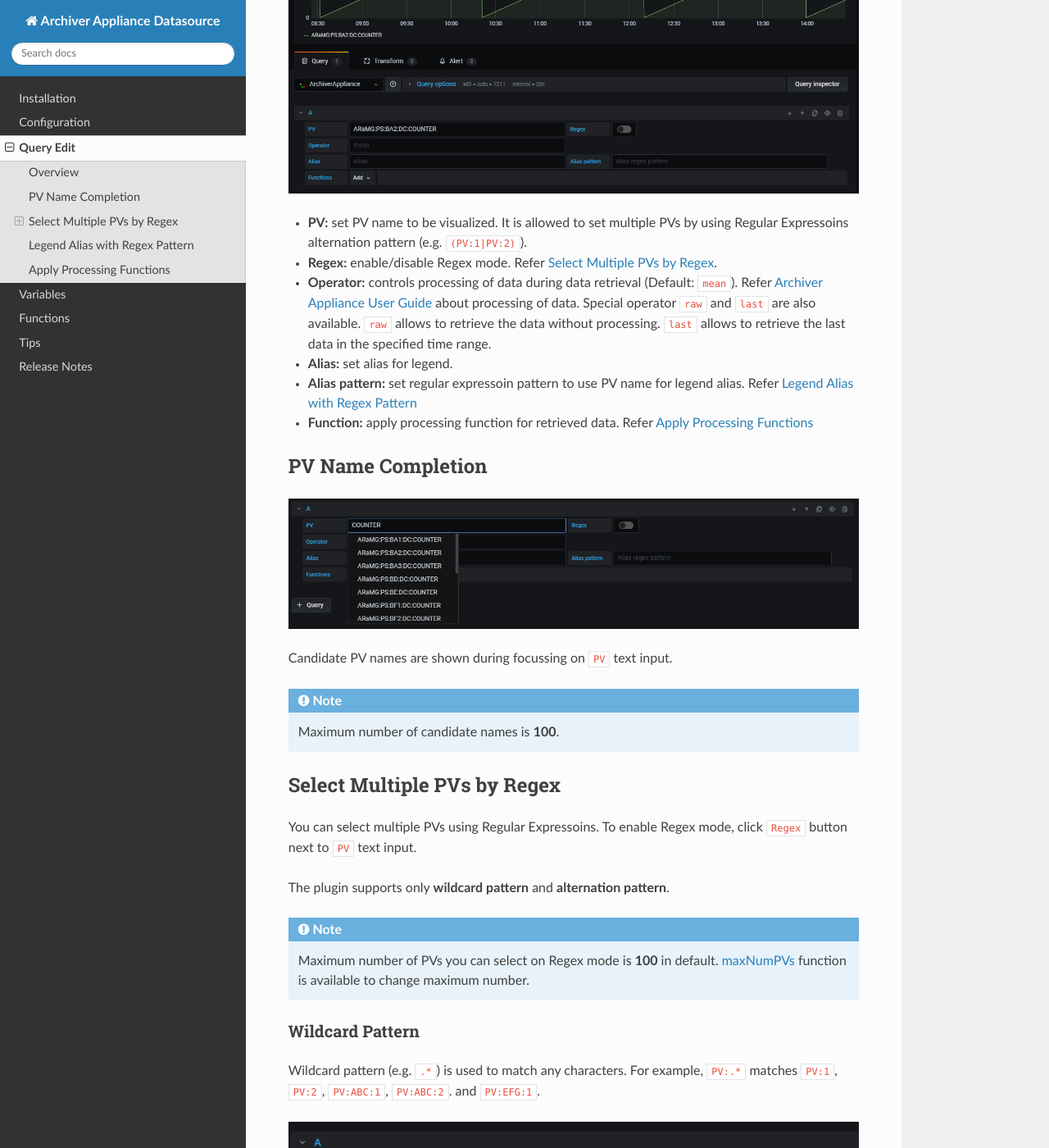
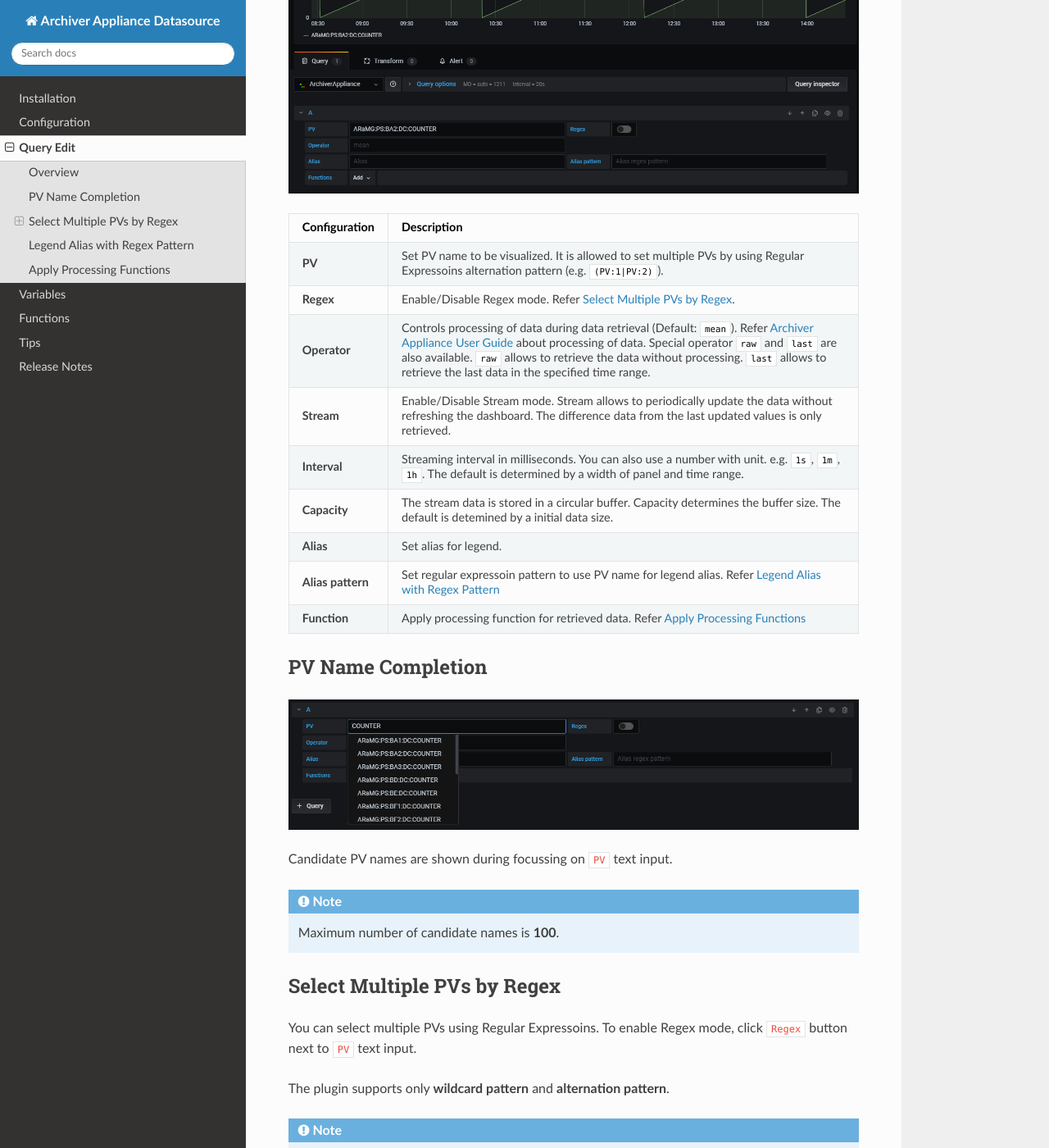
Before and after one commit to sasaki77/archiverappliance-datasource, a Sphinx documentation site: the page built from docs/query.md, in a window 1280 px wide and 1400 px high, scrolled down 390 px. Shown: the whole window at 82% size. Built offline with Sphinx 7.4.7 and the Read the Docs theme 2.0.0, drawn with Linux system fonts in a browser that asks for light colours.

Commit message:
docs: Update query overview with table

```diff
--- /dev/null
+++ b/docs/_static/css/custom.css
@@ -0,0 +1,14 @@
+/* override table width restrictions */
+@media screen and (min-width: 767px) {
+
+  .wy-table-responsive table td {
+    /* !important prevents the common CSS stylesheets from
+       overriding this as on RTD they are loaded after this stylesheet */
+    white-space: normal !important;
+  }
+
+  .wy-table-responsive {
+    overflow: visible !important;
+  }
+
+}
--- a/docs/conf.py
+++ b/docs/conf.py
@@ -38,6 +38,7 @@
     "sphinx_rtd_theme",
     'recommonmark',
     'sphinx.ext.autosectionlabel',
+    'sphinx_markdown_tables',
 ]
 
 # Add any paths that contain templates here, relative to this directory.
@@ -64,6 +65,10 @@
 # so a file named "default.css" will overwrite the builtin "default.css".
 html_static_path = ['_static']
 
+source_parsers = {
+    '.md': 'recommonmark.parser.CommonMarkParser',
+}
+
 source_suffix = {
     '.rst': 'restructuredtext',
     '.md': 'markdown',
@@ -86,5 +91,6 @@
         'enable_eval_rst': True,
         }, True)
     app.add_transform(AutoStructify)
+    app.add_stylesheet('css/custom.css')
 
 autosectionlabel_prefix_document = True
--- a/docs/query.md
+++ b/docs/query.md
@@ -3,12 +3,17 @@
 ## Overview
 ![Query Overview](./img/aa-query-overview.png)
 
-- **PV:** set PV name to be visualized. It is allowed to set multiple PVs by using Regular Expressoins alternation pattern (e.g. `(PV:1|PV:2)`).
-- **Regex:** enable/disable Regex mode. Refer [Select Multiple PVs by Regex](#select-multiple-pvs-by-regex).
-- **Operator:** controls processing of data during data retrieval (Default: `mean`). Refer [Archiver Appliance User Guide](https://slacmshankar.github.io/epicsarchiver_docs/userguide.html) about processing of data. Special operator `raw` and `last` are also available. `raw` allows to retrieve the data without processing. `last` allows to retrieve the last data in the specified time range.
-- **Alias:** set alias for legend.
-- **Alias pattern:** set regular expressoin pattern to use PV name for legend alias. Refer [Legend Alias with Regex Pattern](#legend-alias-with-regex-pattern)
-- **Function:** apply processing function for retrieved data. Refer [Apply Processing Functions](#apply-processing-functions)
+| Configuration | Description |
+|---------------|-------------|
+| **PV** | Set PV name to be visualized. It is allowed to set multiple PVs by using Regular Expressoins alternation pattern (e.g. `(PV:1|PV:2)`). |
+| **Regex** | Enable/Disable Regex mode. Refer [Select Multiple PVs by Regex](#select-multiple-pvs-by-regex). |
+| **Operator** | Controls processing of data during data retrieval (Default: `mean`). Refer [Archiver Appliance User Guide](https://slacmshankar.github.io/epicsarchiver_docs/userguide.html) about processing of data. Special operator `raw` and `last` are also available. `raw` allows to retrieve the data without processing. `last` allows to retrieve the last data in the specified time range. |
+| **Stream** | Enable/Disable Stream mode. Stream allows to periodically update the data without refreshing the dashboard. The difference data from the last updated values is only retrieved.|
+| **Interval** | Streaming interval in milliseconds. You can also use a number with unit. e.g. `1s`, `1m`, `1h`. The default is determined by a width of panel and time range. |
+| **Capacity** | The stream data is stored in a circular buffer. Capacity determines the buffer size. The default is detemined by a initial data size. |
+| **Alias** | Set alias for legend. |
+| **Alias pattern** | Set regular expressoin pattern to use PV name for legend alias. Refer [Legend Alias with Regex Pattern](#legend-alias-with-regex-pattern) |
+| **Function** | Apply processing function for retrieved data. Refer [Apply Processing Functions](#apply-processing-functions) |
 
 ## PV Name Completion
 ![Name completion](./img/aa-query-name-completion.png)
```
Also changed, not shown: README.md (+1 -1 lines).
